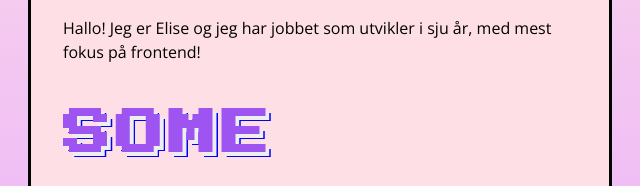
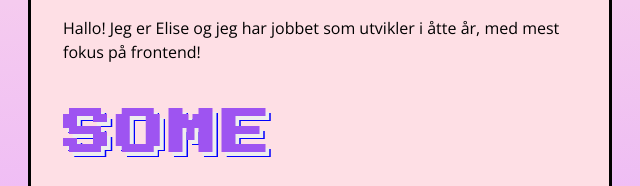
Before and after one commit to elisekrist/elisekrist.github.io, a plain HTML site: page about.html in a window 1280 px wide. Shown: the part 288-474 px from the top of the page, 4-644 px from the left. Drawn offline with nearby package versions, Linux system fonts and the light colour scheme; grey boxes are pictures that could not be loaded.

Commit message:
Fixed year

```diff
--- a/about.html
+++ b/about.html
@@ -153,7 +153,7 @@
         <div class="window__content window__content--medium">
           <h1 class="about__title">Om meg</h1>
           <p>
-            Hallo! Jeg er Elise og jeg har jobbet som utvikler i sju år, med
+            Hallo! Jeg er Elise og jeg har jobbet som utvikler i åtte år, med
             mest fokus på frontend!
           </p>
           <h2>SOME</h2>
```
